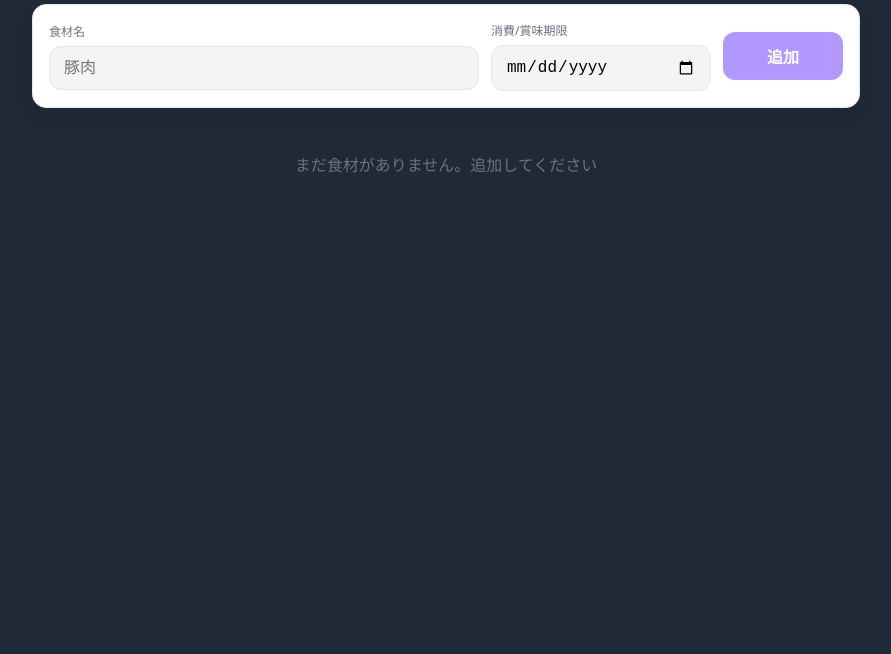
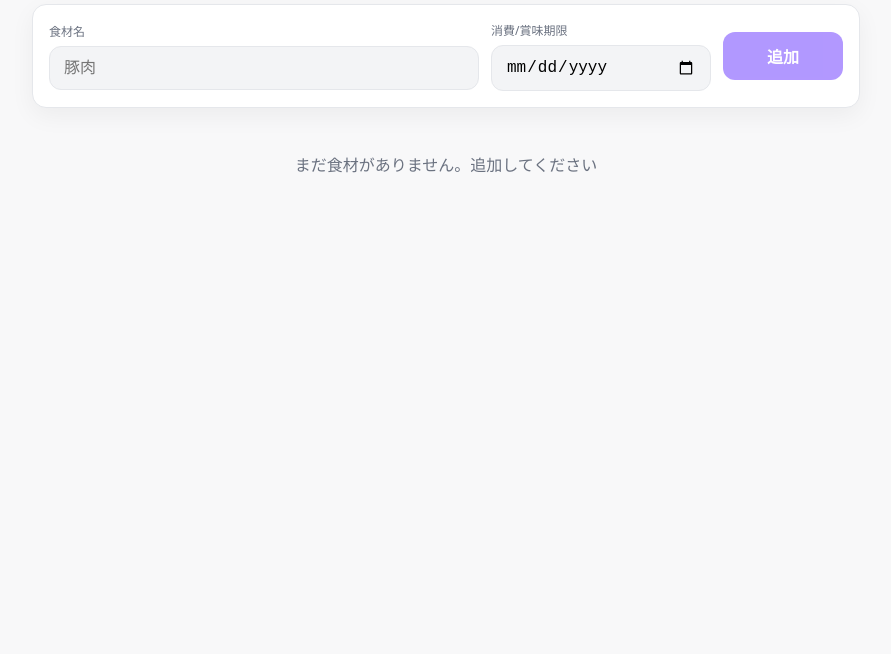
Before and after one commit to JuN-front/food-administrator, a plain HTML site: page index.html in a window 1280 px wide. Shown: the part 178-832 px from the top of the page, without its empty margins (194-1085 px from the left). Drawn offline with Linux system fonts and the light colour scheme.

Commit message:
modified variable mistake

```diff
--- a/styles.css
+++ b/styles.css
@@ -1,7 +1,7 @@
 :root{
-  --ink:#f8f8f9;          /* app text */
+  --bg:#f8f8f9;          /* app background */
   --card:#ffffff;        /* panels */
-  --bg:#1f2937;         /* background */
+  --ink:#1f2937;         /* text */
   --muted:#6b7280;       /* subdued text */
   --accent:#111827;      /* buttons */
   --accent-ink:#ffffff;  /* button text */
```
